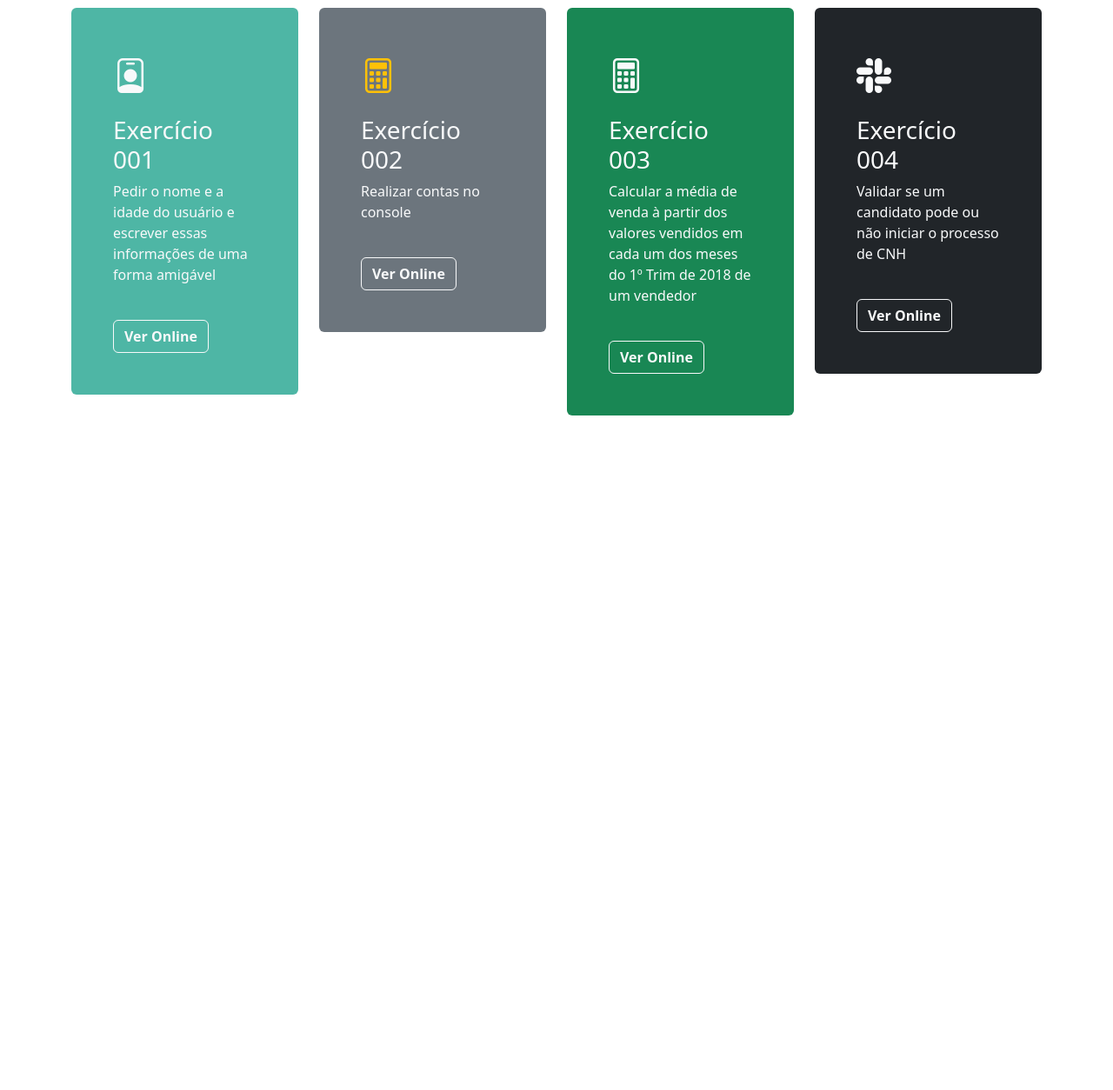
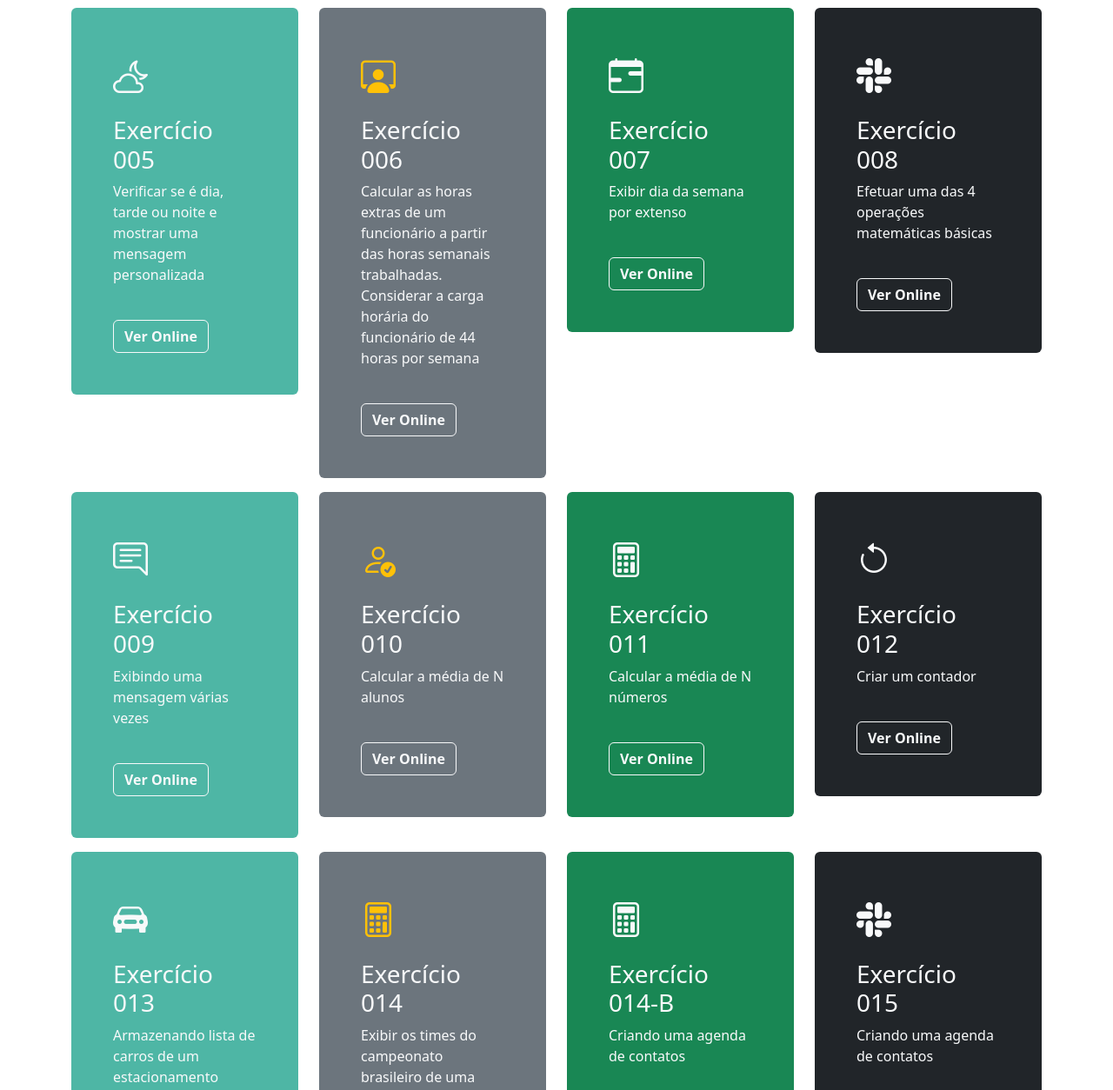
Before and after one commit to MuriloQuintal/EXERCICIOS-JS, a plain HTML site: page index.html in a window 1280 px wide. Shown: the part 620-1874 px from the top of the page at 87% size. Before the commit the page ends 1114 px from the top, so only its background shows below. Drawn offline with nearby package versions, Linux system fonts and the light colour scheme.

Commit message:
index.html

```diff
--- a/index.html
+++ b/index.html
@@ -48,7 +48,7 @@
             </div>
             <div class="col-12 col-md-3">
                 <div class="bg-dark p-5 text-light mb-3 rounded movimento">
-                    <div class="bi bi-slack fs-1"></div>
+                    <div class="bi bi-person-check fs-1"></div>
                     <h3 class="mt-3">Exercício 004</h3>
                     <p class="fw-light truncar">Validar se um candidato pode ou não iniciar o processo de CNH</p>
                     <a href="https://muriloquintal.github.io/EXERCICIOS-JS/Exercicio004/"
@@ -60,12 +60,90 @@
         <div class="row">
             <div class="col-12 col-md-3">
                 <div class="bg-dark p-5 text-light mb-3 rounded cartao movimento">
-                    <div class="bi bi-person-badge fs-1"></div>
-                    <h3 class="mt-3">Exercício 001</h3>
-                    <p class="fw-light truncar">Pedir o nome e a idade do usuário e escrever essas informações de uma
-                        forma
-                        amigável</p>
-                    <a href="https://muriloquintal.github.io/EXERCICIOS-JS/Exercicio001/"
+                    <div class="bi bi-cloud-moon fs-1"></div>
+                    <h3 class="mt-3">Exercício 005</h3>
+                    <p class="fw-light truncar">Verificar se é dia, tarde ou noite e mostrar uma mensagem personalizada</p>
+                    <a href="https://muriloquintal.github.io/EXERCICIOS-JS/Exercicio005/"
+                        class="btn btn-outline-light fw-semibold mt-4">Ver Online</a>
+
+                </div>
+            </div>
+            <div class="col-12 col-md-3">
+                <div class="bg-secondary p-5 text-light mb-3 rounded movimento">
+                    <div class="bi bi-person-workspace text-warning fs-1"></div>
+                    <h3 class="mt-3">Exercício 006</h3>
+                    <p class="fw-light truncar">Calcular as horas extras de um funcionário a partir das horas semanais trabalhadas. Considerar a carga horária do funcionário de 44 horas por semana</p>
+                    <a href="https://muriloquintal.github.io/EXERCICIOS-JS/Exercicio006/"
+                        class="btn btn-outline-light fw-semibold mt-4"> Ver Online</a>
+                </div>
+            </div>
+            <div class="col-12 col-md-3">
+                <div class="bg-success p-5 text-light  mb-3 rounded movimento">
+                    <div class="bi bi-calendar-range fs-1"></div>
+                    <h3 class="mt-3">Exercício 007</h3>
+                    <p class="fw-light truncar">Exibir dia da semana por extenso</p>
+                    <a href="https://muriloquintal.github.io/EXERCICIOS-JS/Exercicio007/"
+                        class="btn btn-outline-light fw-semibold mt-4">Ver Online</a>
+                </div>
+            </div>
+            <div class="col-12 col-md-3">
+                <div class="bg-dark p-5 text-light mb-3 rounded movimento">
+                    <div class="bi bi-slack fs-1"></div>
+                    <h3 class="mt-3">Exercício 008</h3>
+                    <p class="fw-light truncar">Efetuar uma das 4 operações matemáticas básicas</p>
+                    <a href="https://muriloquintal.github.io/EXERCICIOS-JS/Exercicio008/"
+                        class="btn btn-outline-light fw-semibold mt-4">Ver Online</a>
+                </div>
+            </div>
+        </div>
+
+        <div class="row">
+            <div class="col-12 col-md-3">
+                <div class="bg-dark p-5 text-light mb-3 rounded cartao movimento">
+                    <div class="bi bi-chat-right-text fs-1"></div>
+                    <h3 class="mt-3">Exercício 009</h3>
+                    <p class="fw-light truncar">Exibindo uma mensagem várias vezes</p>
+                    <a href="https://muriloquintal.github.io/EXERCICIOS-JS/Exercicio009/"
+                        class="btn btn-outline-light fw-semibold mt-4">Ver Online</a>
+
+                </div>
+            </div>
+            <div class="col-12 col-md-3">
+                <div class="bg-secondary p-5 text-light mb-3 rounded movimento">
+                    <div class="bi bi-person-check text-warning fs-1"></div>
+                    <h3 class="mt-3">Exercício 010</h3>
+                    <p class="fw-light truncar">Calcular a média de N alunos</p>
+                    <a href="https://muriloquintal.github.io/EXERCICIOS-JS/Exercicio010/"
+                        class="btn btn-outline-light fw-semibold mt-4"> Ver Online</a>
+                </div>
+            </div>
+            <div class="col-12 col-md-3">
+                <div class="bg-success p-5 text-light  mb-3 rounded movimento">
+                    <div class="bi bi-calculator fs-1"></div>
+                    <h3 class="mt-3">Exercício 011</h3>
+                    <p class="fw-light truncar">Calcular a média de N números</p>
+                    <a href="https://muriloquintal.github.io/EXERCICIOS-JS/Exercicio011/"
+                        class="btn btn-outline-light fw-semibold mt-4">Ver Online</a>
+                </div>
+            </div>
+            <div class="col-12 col-md-3">
+                <div class="bg-dark p-5 text-light mb-3 rounded movimento">
+                    <div class="bi bi-arrow-counterclockwise fs-1"></div>
+                    <h3 class="mt-3">Exercício 012</h3>
+                    <p class="fw-light truncar">Criar um contador</p>
+                    <a href="https://muriloquintal.github.io/EXERCICIOS-JS/Exercicio012/"
+                        class="btn btn-outline-light fw-semibold mt-4">Ver Online</a>
+                </div>
+            </div>
+        </div>
+
+        <div class="row">
+            <div class="col-12 col-md-3">
+                <div class="bg-dark p-5 text-light mb-3 rounded cartao movimento">
+                    <div class="bi bi-car-front-fill fs-1"></div>
+                    <h3 class="mt-3">Exercício 013</h3>
+                    <p class="fw-light truncar">Armazenando lista de carros de um estacionamento</p>
+                    <a href="https://muriloquintal.github.io/EXERCICIOS-JS/Exercicio013/"
                         class="btn btn-outline-light fw-semibold mt-4">Ver Online</a>
 
                 </div>
@@ -73,29 +151,27 @@
             <div class="col-12 col-md-3">
                 <div class="bg-secondary p-5 text-light mb-3 rounded movimento">
                     <div class="bi bi-calculator text-warning fs-1"></div>
-                    <h3 class="mt-3">Exercício 002</h3>
-                    <p class="fw-light truncar">Realizar contas no console</p>
-                    <a href="https://muriloquintal.github.io/EXERCICIOS-JS/Exercicio002/"
+                    <h3 class="mt-3">Exercício 014</h3>
+                    <p class="fw-light truncar">Exibir os times do campeonato brasileiro de uma lista</p>
+                    <a href="https://muriloquintal.github.io/EXERCICIOS-JS/Exercicio014/"
                         class="btn btn-outline-light fw-semibold mt-4"> Ver Online</a>
                 </div>
             </div>
             <div class="col-12 col-md-3">
                 <div class="bg-success p-5 text-light  mb-3 rounded movimento">
                     <div class="bi bi-calculator fs-1"></div>
-                    <h3 class="mt-3">Exercício 003</h3>
-                    <p class="fw-light truncar">Calcular a média de venda à partir dos valores vendidos em cada um dos
-                        meses
-                        do 1º Trim de 2018 de um vendedor</p>
-                    <a href="https://muriloquintal.github.io/EXERCICIOS-JS/Exercicio003/"
+                    <h3 class="mt-3">Exercício 014-B</h3>
+                    <p class="fw-light truncar">Criando uma agenda de contatos</p>
+                    <a href="https://muriloquintal.github.io/EXERCICIOS-JS/Exercicio014-B/"
                         class="btn btn-outline-light fw-semibold mt-4">Ver Online</a>
                 </div>
             </div>
             <div class="col-12 col-md-3">
                 <div class="bg-dark p-5 text-light mb-3 rounded movimento">
                     <div class="bi bi-slack fs-1"></div>
-                    <h3 class="mt-3">Exercício 004</h3>
-                    <p class="fw-light truncar">Validar se um candidato pode ou não iniciar o processo de CNH</p>
-                    <a href="https://muriloquintal.github.io/EXERCICIOS-JS/Exercicio004/"
+                    <h3 class="mt-3">Exercício 015</h3>
+                    <p class="fw-light truncar">Criando uma agenda de contatos</p>
+                    <a href="https://muriloquintal.github.io/EXERCICIOS-JS/Exercicio015/"
                         class="btn btn-outline-light fw-semibold mt-4">Ver Online</a>
                 </div>
             </div>
```
